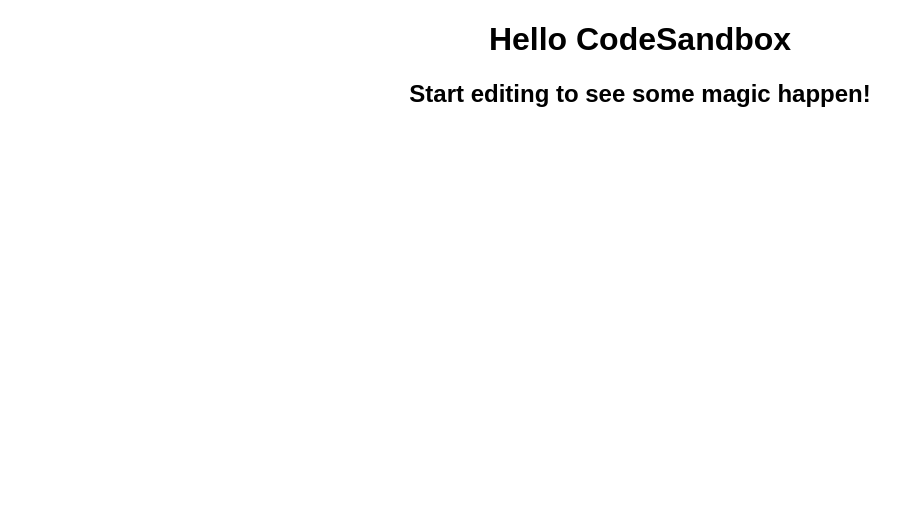
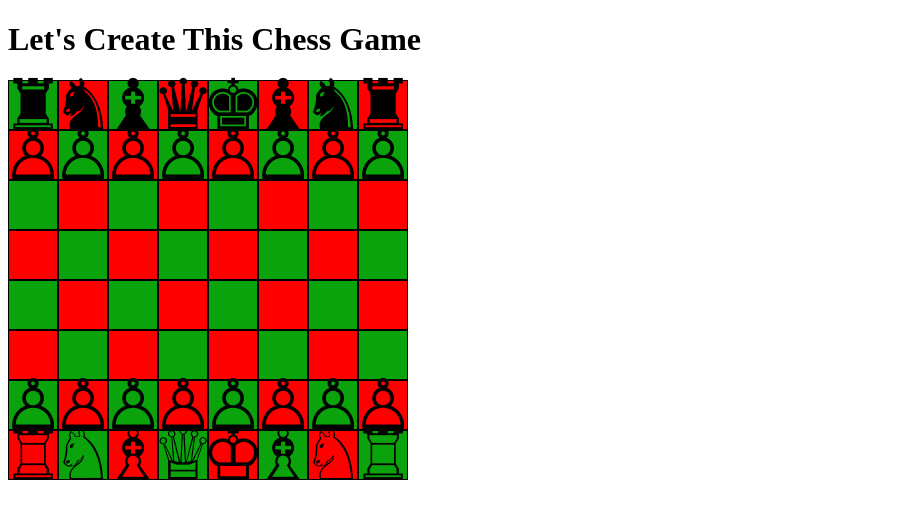
Before and after one commit to Knightlife27/Chess, a React (Create React App) app: page / in a window 1280 px wide. Shown: the top 518 px of the page, without its empty margins (0-924 px from the left). Built offline with nearby package versions, Linux system fonts and the light colour scheme.

Commit message:
pawns moving forward

```diff
--- a/src/App.js
+++ b/src/App.js
@@ -1,10 +1,218 @@
 import "./styles.css";
+import React, { useState, useEffect } from "react";
 
-export default function App() {
+// Initialized Objects, Variables, Loops, & useStates:
+const chessPieces = {
+  whiteKing: {
+    symbol: '♔',
+    color: 'white',
+  },
+  whiteQueen: {
+    symbol: '♕',
+    color: 'white',
+  },
+  whiteRook: {
+    symbol: '♖',
+    color: 'white',
+  },
+  whiteBishop: {
+    symbol: '♗',
+    color: 'white',
+  },
+  whiteKnight: {
+    symbol: '♘',
+    color: 'white',
+  },
+  whitePawn: {
+    symbol: '♙',
+    color: 'white',
+  },
+  blackKing: {
+    symbol: '♚',
+    color: 'black',
+  },
+  blackQueen: {
+    symbol: '♛',
+    color: 'black',
+  },
+  blackRook: {
+    symbol: '♜',
+    color: 'black',
+  },
+  blackBishop: {
+    symbol: '♝',
+    color: 'black',
+  },
+  blackKnight: {
+    symbol: '♞',
+    color: 'black',
+  },
+  blackPawn: {
+    symbol: '♙',
+    color: 'black',
+  },
+};
+
+const startingPosition = [
+  [chessPieces.blackRook, chessPieces.blackKnight, chessPieces.blackBishop, chessPieces.blackQueen, chessPieces.blackKing, chessPieces.blackBishop, chessPieces.blackKnight, chessPieces.blackRook],
+  [chessPieces.blackPawn, chessPieces.blackPawn, chessPieces.blackPawn, chessPieces.blackPawn, chessPieces.blackPawn, chessPieces.blackPawn, chessPieces.blackPawn, chessPieces.blackPawn],
+  [null, null, null, null, null, null, null, null],
+  [null, null, null, null, null, null, null, null],
+  [null, null, null, null, null, null, null, null],
+  [null, null, null, null, null, null, null, null],
+  [chessPieces.whitePawn, chessPieces.whitePawn, chessPieces.whitePawn, chessPieces.whitePawn, chessPieces.whitePawn, chessPieces.whitePawn, chessPieces.whitePawn, chessPieces.whitePawn],
+  [chessPieces.whiteRook, chessPieces.whiteKnight, chessPieces.whiteBishop, chessPieces.whiteQueen, chessPieces.whiteKing, chessPieces.whiteBishop, chessPieces.whiteKnight, chessPieces.whiteRook],
+];
+
+// HELPER FUNCTION RIGHT HERE:::
+
+const getPieceColor = (chessPiece) => {
+  if (!chessPiece) return null;
+  return chessPiece.color;
+};
+
+const App = () => {
+  // Dynamic Objects, Variables, & useStates:::
+  const [board, setBoard] = useState(startingPosition);
+  const [selectedPiece, setSelectedPiece] = useState(null);
+  const [playerTurn, setPlayerTurn] = useState('white');
+  const [alert, setAlert] = useState({ show: false, message: "" });
+
+  useEffect(() => {
+    console.log('selectedPiece:', selectedPiece);
+  }, [selectedPiece]);
+
+  const showAlert = (message) => {
+    setAlert({ show: true, message });
+    setTimeout(() => {
+      setAlert({ show: false, message: "" });
+    }, 3000);
+  };
+
+  // handleClick =>
+    // 1) Define the chess piece or else define it as null.
+    // 2) Define logic for when we click on a chess piece.
+    // 3) Define logic for when that chess piece passes our isValidMove function.
+    // 4) Define logic for when that chess piece does not pass our isValidMove function.
+  const handleClick = (row, col) => {
+    // 1) Define the player's piece as "chessPiece" if there is a piece on the clicked coordinates.
+    const chessPiece = board[row][col];
+    console.log(`Clicked on ${row} & ${col}`)
+
+    // 2) Define logic for when we click on a chess piece.
+    if (selectedPiece) {
+    // 3) Define logic for when that chess piece passes our isValidMove function.
+      if (isValidMove(selectedPiece.row, selectedPiece.col, row, col)) {
+        executeMove(selectedPiece.row, selectedPiece.col, row, col);
+      } else {
+    // 4) Define logic for when that chess piece does not pass our isValidMove function.
+        showAlert("Invalid move. Please try again.");
+        setSelectedPiece(null);
+      }
+    } else {
+      if (chessPiece && chessPiece.color === playerTurn) {
+        setSelectedPiece({ chessPiece, row, col });
+      } else {
+        showAlert("Wrong piece selected. It's not your turn.");
+      }
+    }
+  };
+
+  const isValidMove = (startRow, startCol, endRow, endCol) => {
+    console.log('isValidMove called with:', startRow, startCol, endRow, endCol);
+
+    const attackingPiece = board[startRow][startCol];
+    const rowDiff = endRow - startRow;
+    const colDiff = endCol - startCol;
+    const isKing = "banana"
+
+    console.log('Start piece:', attackingPiece);
+    console.log('Row difference:', rowDiff);
+    console.log('Column difference:', colDiff);
+
+      // console.log('Checking regular piece move...');
+      const isPlayer1 = attackingPiece.color === "white";
+      const forwardMove = isPlayer1
+        ? rowDiff === -1 || rowDiff === 2 || rowDiff === 1
+        : rowDiff === 1 || rowDiff === -2 || rowDiff === -1;
+      const validDirection = isPlayer1 ? rowDiff < 0 : rowDiff > 0;
+
+      console.log('Is player 1:', isPlayer1);
+      console.log('Forward move:', forwardMove);
+      console.log('Valid direction:', validDirection);
+
+      if (Math.abs(colDiff) === 0 && rowDiff === -1 || rowDiff === 1 && forwardMove) {
+        if (Math.abs(rowDiff) === 2) {
+          return checkCapture(startRow, startCol, endRow, endCol);
+        }
+        return validDirection;
+      }
+
+    showAlert("Invalid move: Move does not comply with the rules.");
+    return false;
+  };
+  // checkCapture => Checking to see if there is a piece that is the opposite color on the captured piece square.
+    // 1) Define attacking and defending pieces.
+    // 2) Return true if opposite colored piece is on defending square.
+  const checkCapture = (startRow, startCol, endRow, endCol) => {
+    // Console Log.
+    console.log('checkCapture called with:', startRow, startCol, endRow, endCol);
+    // 1) Defining the attacking and defending pieces and their coordinates.
+    const defendingPiece = board[endRow][endCol];
+    const attackingPiece = board[startRow][startCol];
+    // 2) return true if there is an opposing colored defending piece on that square.
+    return defendingPiece !== null && defendingPiece.color !== attackingPiece.color;
+  };
+  // executeMove => Executing the move on the board visually, by updating the board useState.
+    // 1) Create copy.
+    // 2) Updating squares within copy.
+    // 3) Update board useState.
+  const executeMove = (startRow, startCol, endRow, endCol) => {
+    console.log('executeMove called with:', startRow, startCol, endRow, endCol);
+      // 1) Creating a copy with the spread operator. Defining piece.
+    const newBoard = board.map((row) => [...row]);
+    let piece = board[startRow][startCol];
+
+    console.log('Piece to be moved:', piece);
+      // 2) Updating values of these squares within our new copy we made.
+    newBoard[endRow][endCol] = piece;
+    newBoard[startRow][startCol] = null;
+
+    // if (Math.abs(startRow - endRow) === 2) {
+    //   const middleRow = Math.floor((startRow + endRow) / 2);
+    //   const middleCol = Math.floor((startCol + endCol) / 2);
+    //   newBoard[middleRow][middleCol] = null;
+    // }
+    // 3) Update board, playerTurn, and selectedPiece useStates. Makes move show on board.
+    setBoard(newBoard);
+    setSelectedPiece(null);
+    setPlayerTurn(playerTurn === 'white' ? 'black' : 'white');
+  };
+
   return (
-    <div className="App">
-      <h1>Hello CodeSandbox</h1>
-      <h2>Start editing to see some magic happen!</h2>
+    <div className="chessPieces">
+      <h1>Let's Create This Chess Game</h1>
+      {board.map((row, rowIndex) => (
+        <div key={rowIndex} className="rowClass">
+          {row.map((piece, colIndex) => (
+            <div
+              key={colIndex}
+              className={
+                colIndex % 2 === rowIndex % 2
+                  ? "whiteSquare"
+                  : "blackSquare"
+              }
+              onClick={() => handleClick(rowIndex, colIndex)}
+            >
+              {piece ? (
+                <div className={`${piece.color}`}>{piece.symbol}</div>
+              ) : null}
+            </div>
+          ))}
+        </div>
+      ))}
     </div>
   );
 }
+
+export default App;
--- a/src/styles.css
+++ b/src/styles.css
@@ -2,3 +2,50 @@
   font-family: sans-serif;
   text-align: center;
 }
+
+.checkers {
+  height: 800px;
+  width: 800px;
+  display: flex;
+  flex-wrap: wrap;
+  justify-content: flex-start;
+}
+
+.rowClass {
+  display: flex;
+}
+
+.whiteSquare {
+  background-color: rgb(11, 163, 11);
+  height: 50px;
+  width: 50px;
+  border: black solid 1px;
+  padding: 0;
+  margin: 0;
+  box-sizing: border-box;
+  display: flex;
+  align-items: center;
+  justify-content: center;
+}
+
+.blackSquare {
+  background-color: rgb(255, 0, 0);
+  height: 50px;
+  width: 50px;
+  border: black solid 1px;
+  padding: 0;
+  margin: 0;
+  box-sizing: border-box;
+  display: flex;
+  align-items: center;
+  justify-content: center;
+}
+
+.black {
+  font-size: 70px;
+
+}
+
+.white {
+  font-size: 70px;
+}
```
Also changed, not shown: 8 other files (tests, documents, lock files or other folders).
